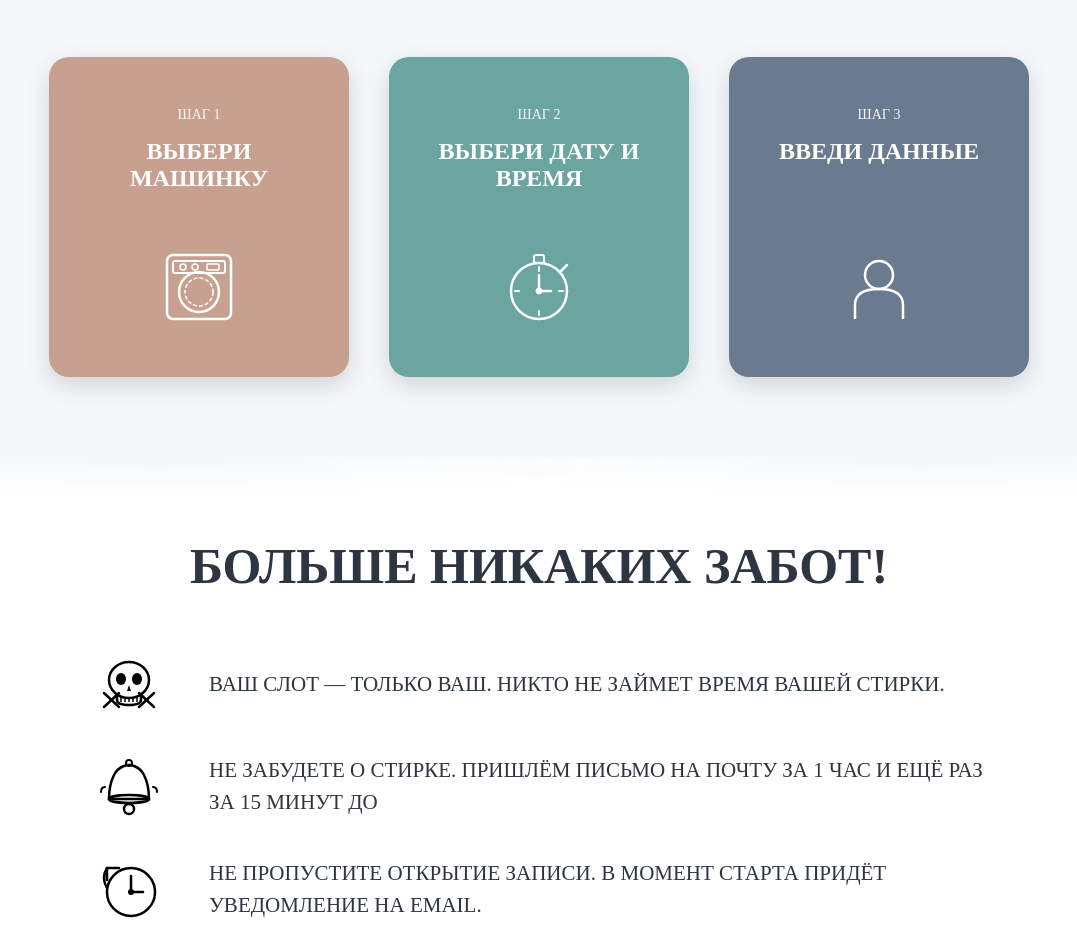
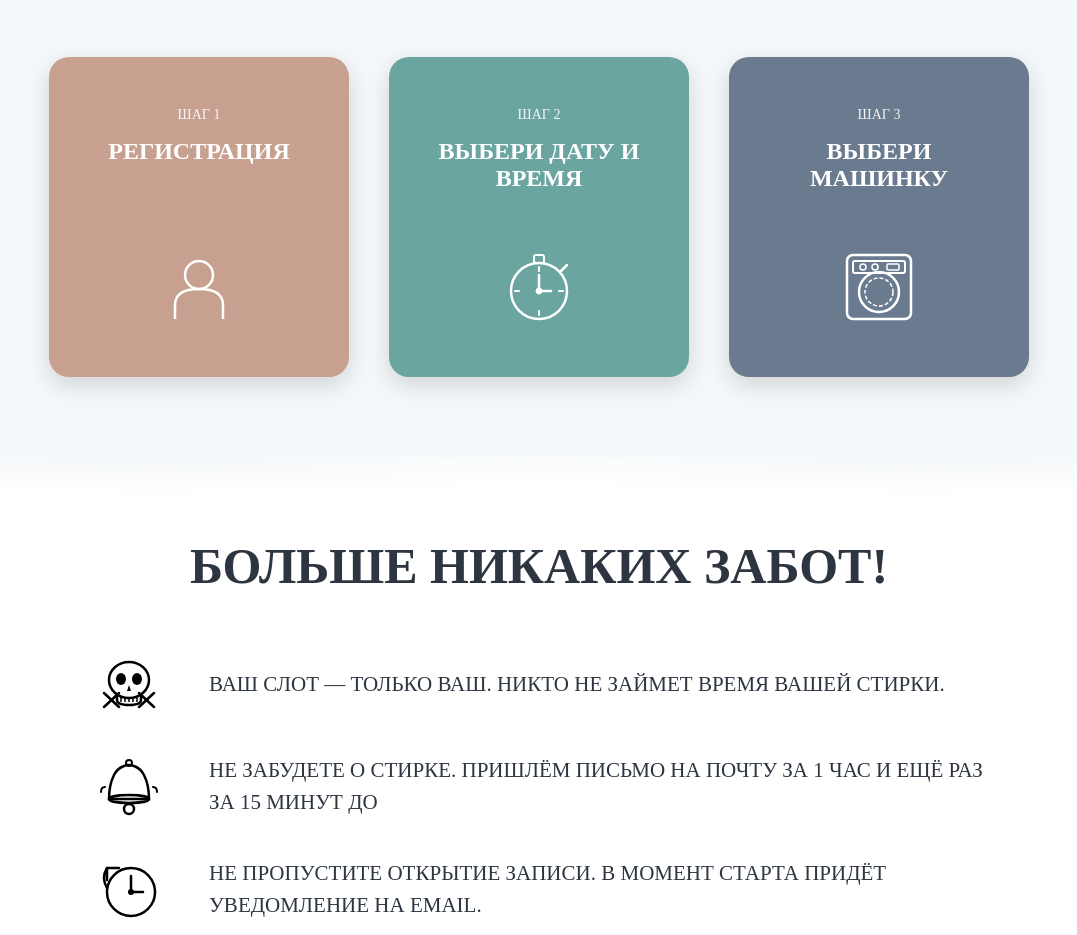
Before and after one commit to Q1zin/laundry_appointment_app, a Vue app in the folder laundry_app/: page / in a window 1280 px wide. Shown: the part 2160-3095 px from the top of the page, without its empty margins (101-1178 px from the left). Built offline with nearby package versions, Linux system fonts and the light colour scheme; the HTML template or start-up script is replaced by a standard one.

Commit message:
fix steps for users

```diff
--- a/laundry_app/src/components/sections/HowItWorksSection.vue
+++ b/laundry_app/src/components/sections/HowItWorksSection.vue
@@ -7,8 +7,8 @@ import ProfileIcon from '@/components/icons/ProfileIcon.vue'
 const steps = [
   {
     number: 1,
-    title: 'ВЫБЕРИ МАШИНКУ',
-    icon: WashingMachineOutlineIcon,
+    title: 'РЕГИСТРАЦИЯ',
+    icon: ProfileIcon,
     color: '#C8A090'
   },
   {
@@ -19,8 +19,8 @@ const steps = [
   },
   {
     number: 3,
-    title: 'ВВЕДИ ДАННЫЕ',
-    icon: ProfileIcon,
+    title: 'ВЫБЕРИ МАШИНКУ',
+    icon: WashingMachineOutlineIcon,
     color: '#6B7B8F'
   }
 ]
```
